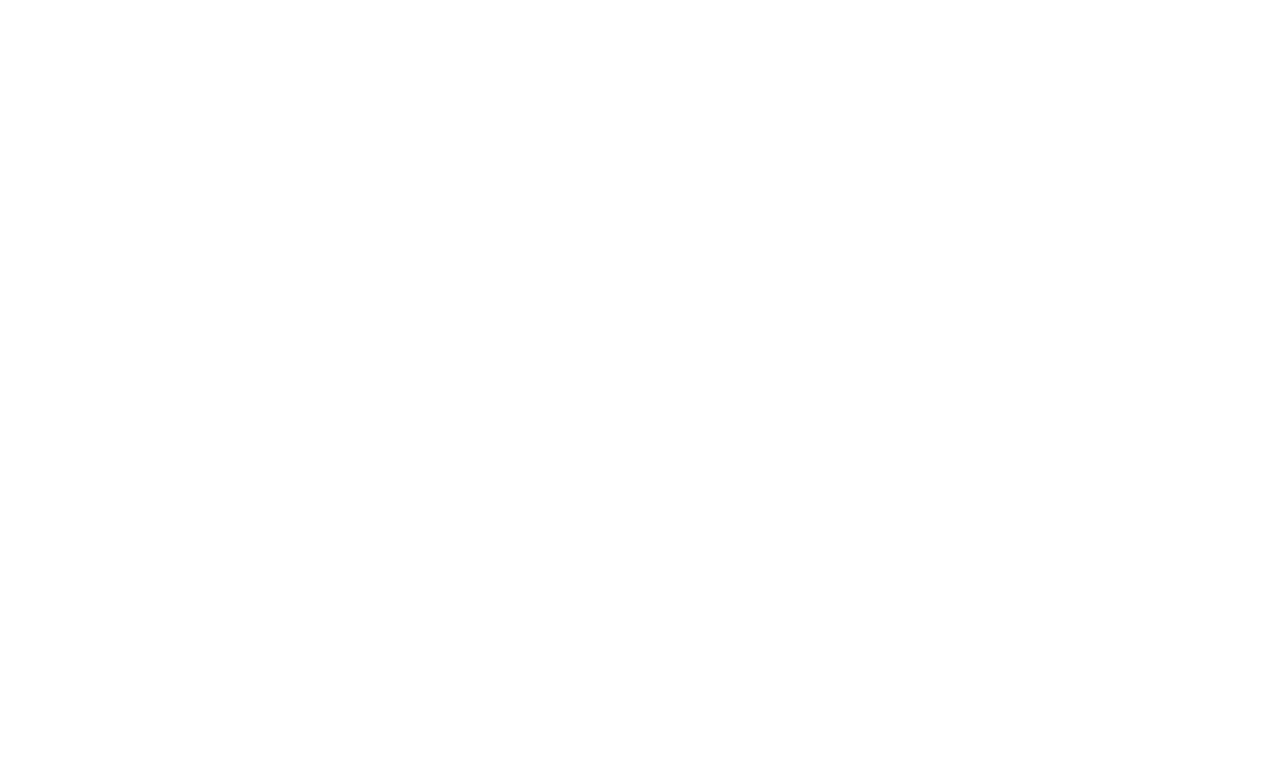
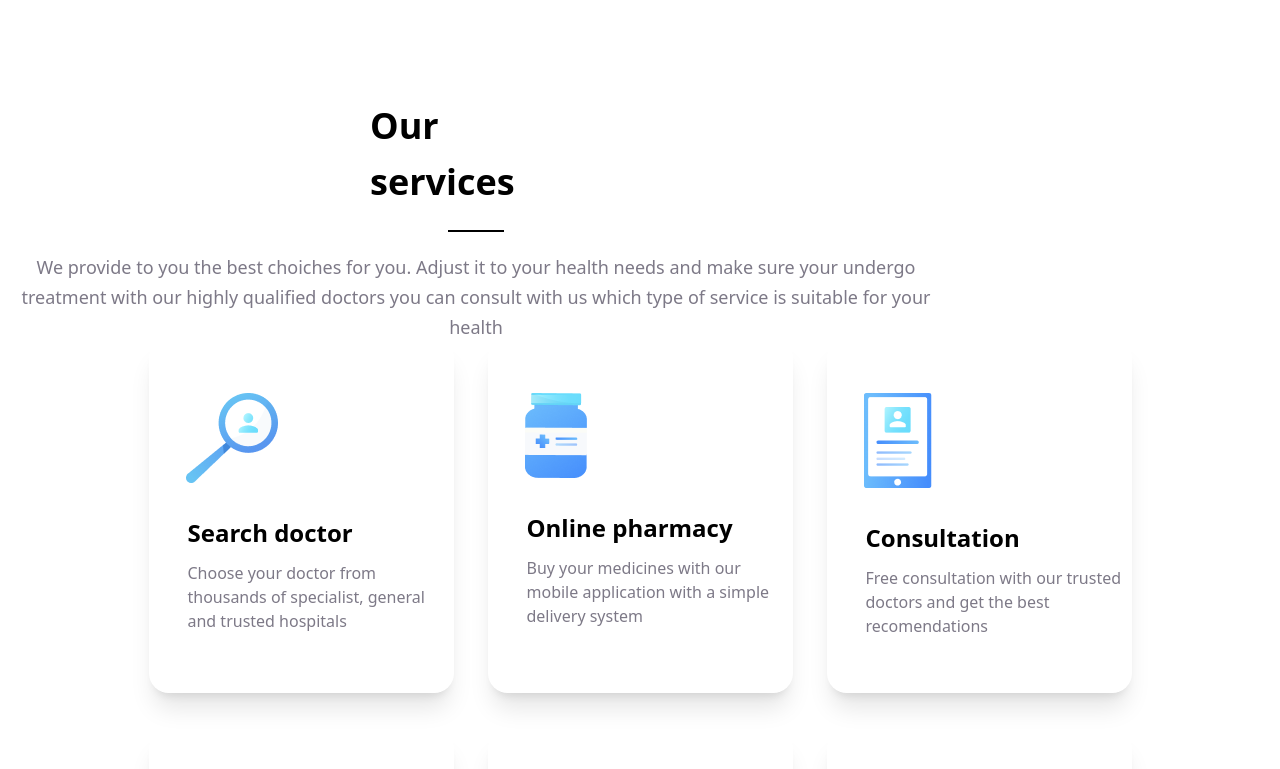
Before and after one commit to richardayikwei/Trafalgar-react, a React (Vite) app: page / in a window 1280 px wide. Shown: the part 811-1580 px from the top of the page. Before the commit the page ends 809 px from the top, so only its background shows below. Built offline with nearby package versions, Linux system fonts and the light colour scheme.

Commit message:
article card and service card edit

```diff
--- a/src/App.tsx
+++ b/src/App.tsx
@@ -42,7 +42,7 @@
           </div>
         </div>
       </section>
-      {/* <div className="flex items-center flex-col space-y-5 md:h-[177px] md:w-[952px] lg:mt-[100px]">
+      <div className="flex items-center flex-col space-y-5 md:h-[177px] md:w-[952px] lg:mt-[100px]">
         <div className="w-[212px] font-bold leading-[56px] text-[36px]">
           <h1>Our services</h1>
         </div>
@@ -59,9 +59,9 @@
             suitable for your health
           </p>
         </div>
-      </div> */}
-      {/* <section>
-        <div className=" flex flex-col mx-auto mt-16 container md:w-[1120px] md:h-[745px] ">
+      </div>
+      <section>
+        <div className=" flex flex-col mx-auto mt-16 container md:w-[1120px] md:h-[745px] items-center ">
           <div className="md:grid md:grid-cols-3 md:gap-x-[34px] md:gap-y-[37px]">
             {services.slice(0, 6).map((service, idx) => (
               <ServiceCard key={idx} service={service} />
@@ -70,9 +70,9 @@
 
           <Button btntext="Learn more" position="justify-center" />
         </div>
-      </section> */}
+      </section>
 
-      {/* {services.slice(6, 7).map((service, idx) => (
+      {services.slice(6, 7).map((service, idx) => (
         <Illustration
           key={idx}
           service={service}
@@ -93,9 +93,9 @@
           widthDescription="max-w-[420px]"
           widthTitle="max-w-[254px]"
         />
-      ))} */}
-      {/* <Profile /> */}
-      {/* <section className="md:mt-[216px] container mx-auto">
+      ))}
+      <Profile />
+      <section className="md:mt-[216px] container mx-auto">
         <div className="mx-auto text-center flex flex-col max-w-[462px] md:h-[84px] mt-24">
           <h1 className="text-[36px] font-bold leading-[56px]">
             Check out our latest article
@@ -105,7 +105,7 @@
             <p className="border-b-2 w-[56px] border-black"></p>
           </div>
         </div>
-        <div className=" flex flex-col mt-16  max-w-[1118px] md:h-[512px]  container mx-auto">
+        <div className=" flex flex-col mt-16 items-center max-w-[1118px] md:h-[512px] container mx-auto">
           <div className="md:grid md:grid-cols-3 md:gap-x-[34px]">
             {articles.map((article, idx) => (
               <ArticleCard key={idx} article={article}>
@@ -115,7 +115,7 @@
           </div>
         </div>
         <Button btntext="View all" position="justify-center" />
-      </section> */}
+      </section>
       {/* <Footer /> */}
     </>
   );
--- a/src/components/ArticleCard.tsx
+++ b/src/components/ArticleCard.tsx
@@ -7,7 +7,7 @@
 
 const SectionFour = ({article, children}: ArticleCardProps) => {
   return (
-    <div className="flex flex-col max-w-[350px] md:h-[512px] md:border-transparent md:shadow-xl rounded-[20px] mb-10 ">
+    <div className="flex  flex-col max-w-[350px] md:h-[512px] md:border-transparent md:shadow-xl rounded-[20px] mb-10 ">
       <img
         src={article.image}
         alt={article.alt}
```
